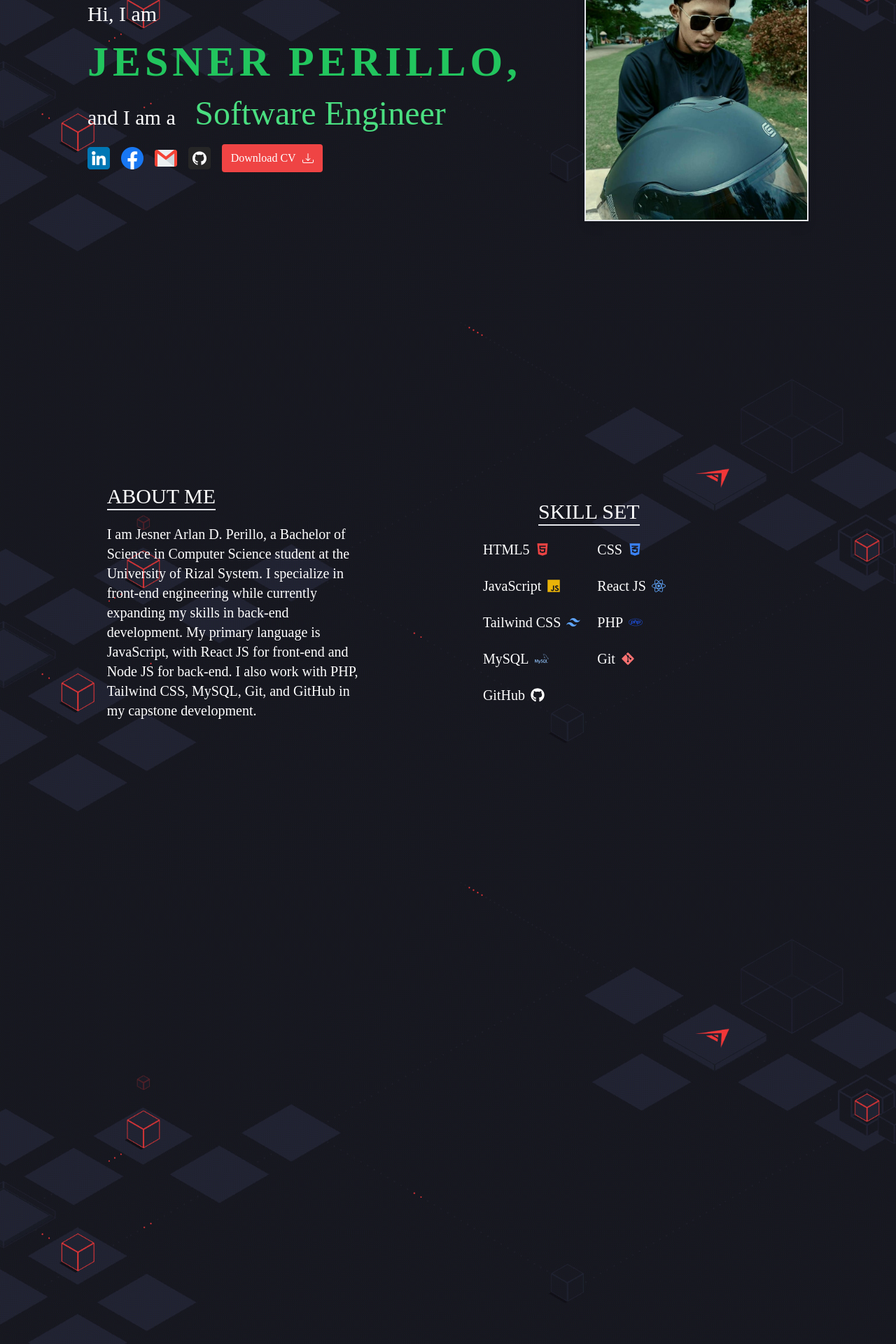
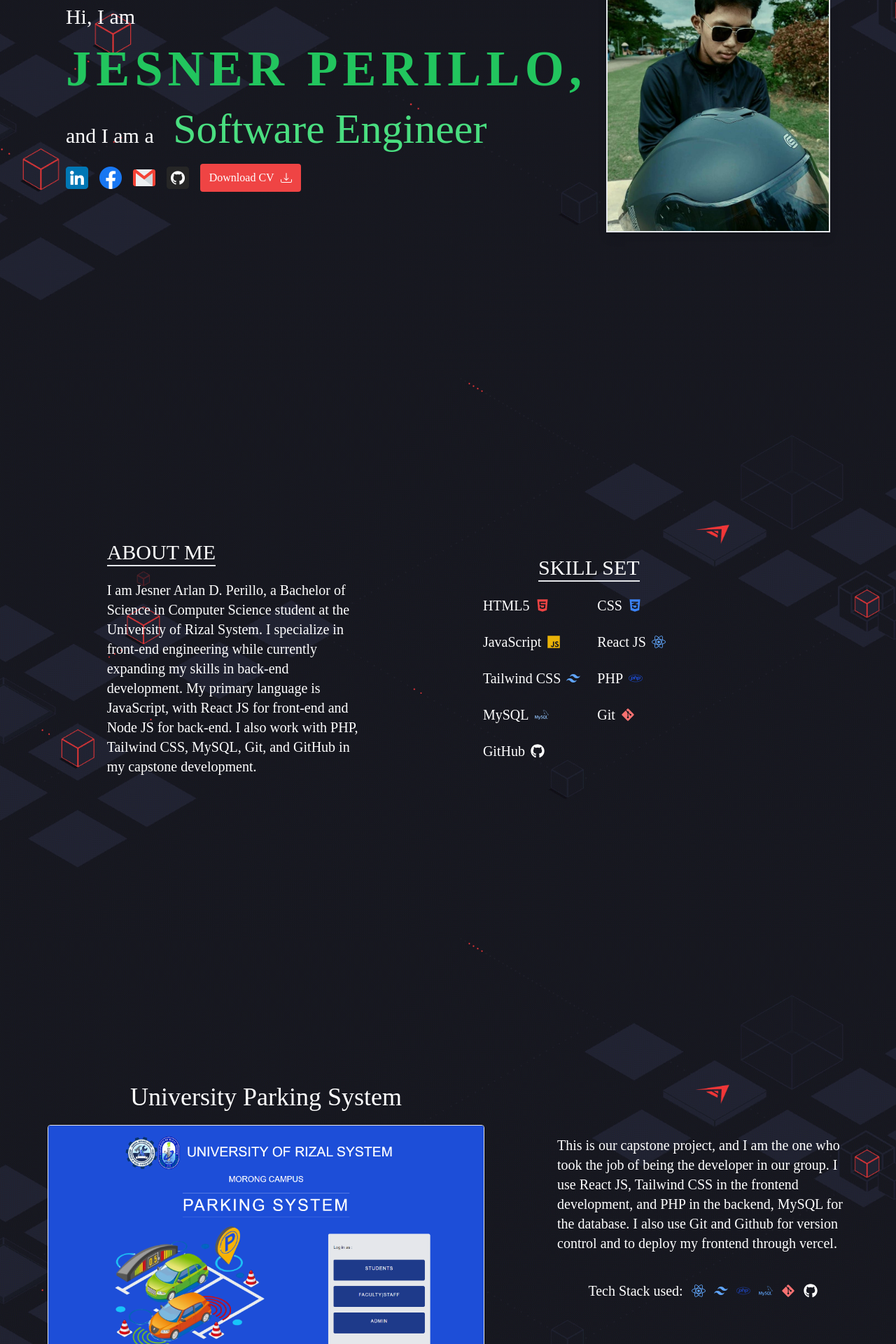
Before and after one commit to JesnerPerillo/Portfolio, a React (Create React App) app: page / in a window 1280 px wide. Shown: the part 340-2260 px from the top of the page at 70% size. Built offline with nearby package versions, Linux system fonts and the light colour scheme.

Commit message:
Added Project section

```diff
--- a/src/App.jsx
+++ b/src/App.jsx
@@ -72,7 +72,7 @@ export default function App() {
         className="min-h-screen w-full bg-cover bg-center bg-no-repeat flex items-center justify-center px-4 text-center"
         style={{ backgroundImage: `url(${GIFBackground})` }}
       >
-        <div className="mt-20 w-full h-5/6 flex justify-center items-center md:mt-32">
+        <div className=" w-full h-screen flex justify-center items-center md:mt-20">
           <Information />
         </div>
       </div>
@@ -89,7 +89,7 @@ export default function App() {
       {/*Project Section */}
       <div
         ref={project}
-        className="min-h-screen w-full bg-cover bg-center bg-no-repeat flex items-center justify-center px-4 text-center"
+        className="min-h-screen w-full bg-cover bg-center bg-no-repeat flex items-center justify-center px-4"
         style={{ backgroundImage: `url(${GIFBackground})` }}
       >
         <Projects />
--- a/src/Components/Information.jsx
+++ b/src/Components/Information.jsx
@@ -13,12 +13,12 @@ export default function Information() {
         {/* Left Section */}
         <div className="text-white flex flex-col items-center md:items-start justify-center text-center md:text-left mb-8 md:mb-0">
           <p className="text-lg md:text-3xl">Hi, I am</p>
-          <h1 className="text-4xl md:text-6xl text-green-500 font-bold tracking-widest mt-5 mb-5">
+          <h1 className="text-4xl md:text-7xl text-green-500 font-bold tracking-widest mt-5 mb-5">
             JESNER PERILLO,
           </h1>
           <p className="text-lg md:text-3xl">
             and I am a{' '}
-            <span className="text-green-400 text-2xl md:text-5xl ml-0 md:ml-5">
+            <span className="text-green-400 text-2xl md:text-6xl ml-0 md:ml-5">
               Software Engineer
             </span>
           </p>
--- a/src/Components/Projects.jsx
+++ b/src/Components/Projects.jsx
@@ -1,8 +1,24 @@
-
+import React from "react";
+import ParkingSystemImg from './ParkingSystem.png';
+import { FaReact, FaPhp } from "react-icons/fa";
+import { RiTailwindCssFill } from "react-icons/ri";
+import { SiMysql } from "react-icons/si";
+import { FaGitAlt, FaGithub } from "react-icons/fa6";
 
 export default function Projects(){
   return(
-    <div>
+    <div className="flex text-white">
+      {/*Right Side */}
+      <div className="w-full flex flex-col sm:flex-row justify-around">
+        <div className="w-full text-center sm:w-1/2">
+          <h1 className="mb-5 text-2xl sm:text-4xl">University Parking System</h1>
+          <a href="https://parking-system-rosy.vercel.app/"><img src={ParkingSystemImg} alt="Parking System" className="border rounded"/></a>
+        </div>
+        <div className="w-full mt-5 sm:w-1/3 sm:mt-0 flex flex-col items-center justify-center">
+          <p className="text-xl">This is our capstone project, and I am the one who took the job of being the developer in our group. I use React JS, Tailwind CSS in the frontend development, and PHP in the backend, MySQL for the database. I also use Git and Github for version control and to deploy my frontend through vercel.</p>
+          <p className="text-xl mt-10 flex items-center gap-3">Tech Stack used: <FaReact className="text-blue-400"/> <RiTailwindCssFill className="text-blue-400"/>  <FaPhp className="text-blue-800"/>  <SiMysql className="text-blue-400"/>  <FaGitAlt className="text-red-400"/>  <FaGithub /></p>
+        </div>
+      </div>
     </div>
   )
 }
```
Also changed, not shown: src/Components/ParkingSystem.png (added).
